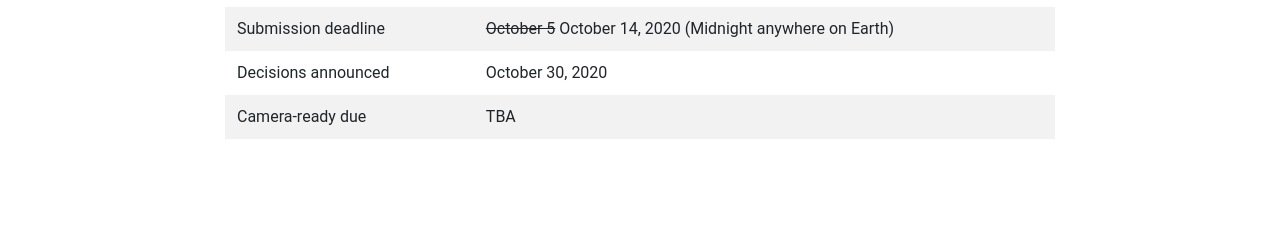
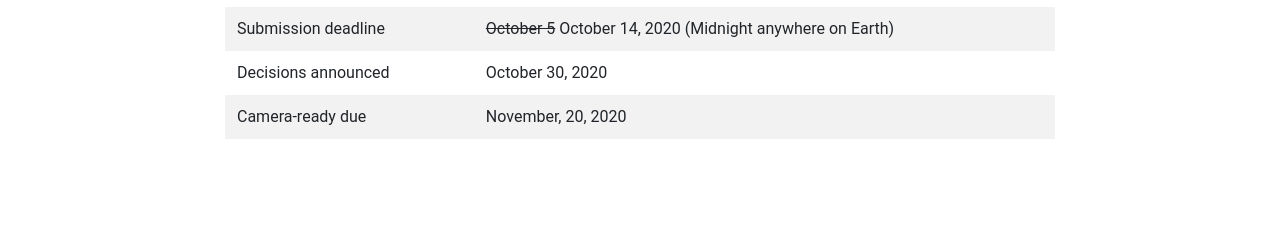
Before and after one commit to orlrworkshop/orlrworkshop.github.io, a Jekyll site: the page built from submit.html, in a window 1280 px wide. Shown: the part 1147-1379 px from the top of the page. Built offline with Jekyll 4.4.1, drawn with Linux system fonts in a browser that asks for light colours; nearby versions of some CDN libraries.

Commit message:
add camera-ready deadline

```diff
--- a/submit.html
+++ b/submit.html
@@ -69,7 +69,7 @@ layout: default
     </tr>
     <tr>
       <td>Camera-ready due</td>
-      <td>TBA</td>
+      <td>November, 20, 2020</td>
     </tr>
     </tbody>
     </table>
```
